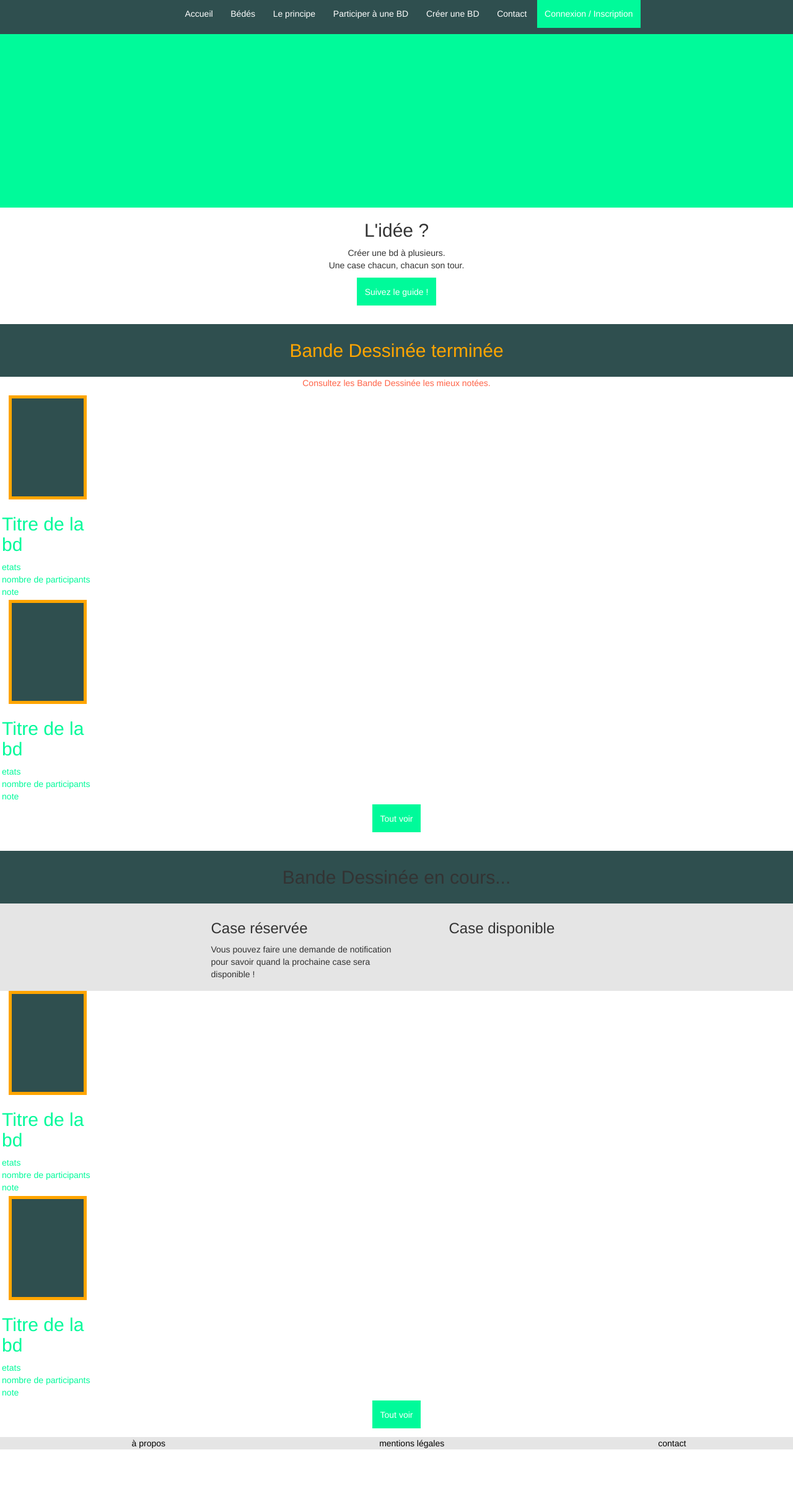
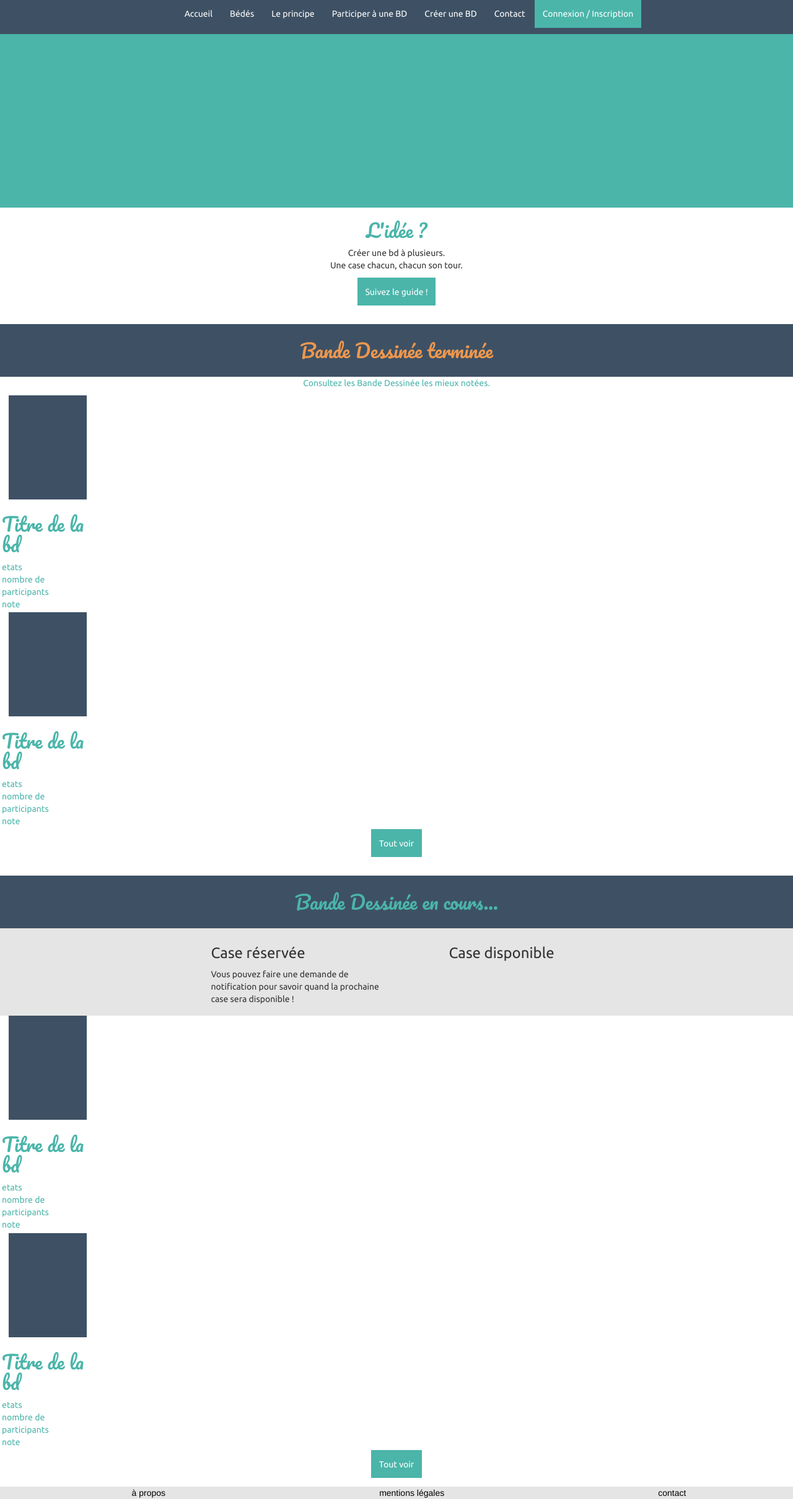
Before and after one commit to melissouille/Cadavre-Esquisse, a PHP site: page / in a window 1280 px wide. Shown: the whole page at 62% size. Before the commit the page ends 2339 px from the top, so only its background shows below. Run offline with PHP 8.4, Linux system fonts and the light colour scheme; some libraries are stand-ins or nearby versions.

Commit message:
gettext + update colors

```diff
--- /dev/null
+++ b/modeles/text.php
@@ -0,0 +1,5 @@
+<?php
+
+	$accueil = _('Accueil');
+
+?>
--- a/vues/css/button.css
+++ b/vues/css/button.css
@@ -1,16 +1,16 @@
-button.bouton_accueil {
+button.boutons{
 	display: block;
 	text-align: center;
 	margin: auto;
 	text-decoration: none;
-	background-color: #00FA9A;
+	background-color: #4bb5aa;
 	padding: 1% 1%;
 	border: none;
 }
-button.bouton_accueil a{
+button.boutons a{
 	text-decoration: none;
 	color: rgba(255,255,255,1);
 }
-button.bouton_accueil:hover {
+button.boutons:hover {
 	font-weight: bold;
 }
--- /dev/null
+++ b/vues/css/colorscodes.txt
@@ -0,0 +1,6 @@
+Codes Couleurs :
+	Bleu: #3e5164
+	Orange: #ef974d
+	Jaune: #ffd591
+	Rose: #f18693
+	Vert: #4bb5aa
--- a/vues/css/menu_style.css
+++ b/vues/css/menu_style.css
@@ -1,7 +1,8 @@
 /* MENU */
 div#menu {
-	background-color: #2F4F4F;
+	background-color: #3e5164;
 	text-align: center;
+	font-family: 'Ubuntu', sans-serif;
 }
 nav ul li {
 	display: inline-flex;
@@ -13,14 +14,23 @@ nav a {
 	text-decoration: none;
 	color: rgba(255,255,255,1);
 }
-nav li:hover {
-	border-bottom: 0.2em solid #00FA9A;
+nav a:hover {
+	text-decoration: none;
+	color: rgba(255,255,255,1);
+	border-bottom: 0.2em solid #4bb5aa;
 }
 #modal_login {
-	background-color: #00FA9A;
+	background-color: #4bb5aa;
 	padding: 1% 1%;
 }
 #modal_login:hover {
 	border: none;
 	font-weight: bold;
 }
+/* Codes Couleurs :
+	Bleu: #3e5164
+	Orange: #ef974d
+	Jaune: #ffd591
+	Rose: #f18693
+	Vert: #4bb5aa
+*/
--- a/vues/css/miniatures.css
+++ b/vues/css/miniatures.css
@@ -1,5 +1,5 @@
 article h2 {
-	color: #00FA9A;
+	color: #4bb5aa;
 	background-color: none;
 }
 article button {
@@ -17,19 +17,20 @@ article button:hover {
 	opacity: 1;
 }
 div.image {
-	border: 0.4em solid #FFA500;
+
 	width: 9em;
 	height: 12em;
-	background-color: #2F4F4F;
+	background-color: #3e5164;
 	margin: auto;
 }
+/* Si terminée = border: 0.4em solid #ffd591; */
 article {
 	width: 11em;
 	display: inline-block;
 }
 
 div.description {
-	color :#00FA9A;
+	color :#4bb5aa;
 	display: flex;
 	flex-direction: column;
 	text-align: left;
--- a/vues/css/style.css
+++ b/vues/css/style.css
@@ -5,48 +5,50 @@
 	@import url("button.css");
 	@import url("principes.css");
 	@import url("footer.css");
+/* FONTS */
+	@import url('https://fonts.googleapis.com/css?family=Pacifico');
+	@import url('https://fonts.googleapis.com/css?family=Ubuntu');
 
 html {
-	margin: auto; height: 100%; width: 100%;
+	margin: auto;
+	height: 100%; width: 100%;
 }
 body {
 	width: 100%;
 	margin: auto;
 	text-align: center;
-	display: flex;
-	flex-direction: column;
+	display: flex; flex-direction: column;
 	justify-content: center;
-}
-div.content {
-
+	font-family: 'Ubuntu', sans-serif;
 }
 .encart {
-	background-color: #00FA9A;
+	background-color: #4bb5aa;
 	height: 20em;
 }
 /* TEXT */
+	.content {
+		font-family: 'Ubuntu', sans-serif;
+	}
 	.visibilite {
 		font-style: italic;
 		font-weight: bold;
 	}
-	h2 {
-		color: #00FA9A;
+	h2.titres {
+		color: #4bb5aa;
+		font-family: 'Pacifico', cursive;
 	}
 /* PAGE ACCUEIL */
 	h2.bandeau {
-		background-color: #2F4F4F;
+		background-color: #3e5164;
 		padding: 2%;
 		margin-top: 1em;
 		margin-bottom: 0;
 	}
 	#titre_bd_terminees {
-		color: #FFA500;
-	}
-	#titre_bd_encours {
-
+		color: #ef974d;
 	}
 	section.bd_terminees p {
-		color : #FF6347;
+		color : #4bb5aa;
 	}
 	div.legendes {
 		display: flex;
@@ -64,5 +66,4 @@ div.content {
 		text-align: left;
 		width: 80%; height: 90%;
 		float: right;
-}
-/* LES COINS COLORES */
+	}
--- a/vues/includes/miniatureBD.php
+++ b/vues/includes/miniatureBD.php
@@ -9,7 +9,7 @@
 		<button><a href="#">Lire la bd</a></button> <!-- Bouton -->
 	</div>
 	<div class="description">
-			<h2>Titre de la bd</h2>
+			<h2 class="titres">Titre de la bd</h2>
 			<span>etats</span>
 			<span>nombre de participants</span>
 			<span>note</span>
@@ -23,7 +23,7 @@
 		<button><a href="#">Lire la bd</a></button> <!-- Bouton -->
 	</div>
 	<div class="description">
-			<h2>Titre de la bd</h2>
+			<h2 class="titres">Titre de la bd</h2>
 			<span>etats</span>
 			<span>nombre de participants</span>
 			<span>note</span>
--- a/vues/index.php
+++ b/vues/index.php
@@ -3,11 +3,10 @@
 	include ("../modeles/connexion_bdd.php");
 ?>
 <!DOCTYPE html>
-<html>
+<html lang="fr">
 <head>
 	<meta charset="utf-8">
 	<title>Accueil</title>
-	<script src="controles/script.js"></script>
 	<link rel="stylesheet" type="text/css" href="css/style.css">
 </head>
 <body>
@@ -17,35 +16,38 @@
 	</div>
 
 	<div class="content">
-		<section class="encart">
-			<div>
+		<section>
+			<div class="encart">
 
 			</div>
 		</section>
 
-		<section class="lidee">
-			<h2>L'idée ?</h2>
-			<p>Créer une bd à plusieurs.<br>
-			Une case chacun, chacun son tour.</p>
+		<section>
+			<div class="lidee">
+				<h2 class="titres">L'idée ?</h2>
+				<p>Créer une bd à plusieurs.<br>
+				Une case chacun, chacun son tour.</p>
 
-			<div class="guide">
-				<button class="bouton_accueil"><a href="principe.php">Suivez le guide !</a> </button>
+
+				<div class="guide">
+					<button class="boutons"><a href="principe.php">Suivez le guide !</a> </button>
+				</div>
 			</div>
 		</section>
 
 		<section class="bd_terminees">
-			<h2 class="bandeau" id="titre_bd_terminees">Bande Dessinée terminée</h2>
+			<h2 class="bandeau titres" id="titre_bd_terminees">Bande Dessinée terminée</h2>
 			<p>Consultez les Bande Dessinée les mieux notées.</p>
 
 				<?php include ("includes/miniatureBD.php"); ?>
 
-			<button class="bouton_accueil">
+			<button class="boutons">
 				<a href="#" id="voir_terminees">Tout voir</a>
 			</button>
 		</section>
 
 		<section class="bd_encours">
-			<h2 class="bandeau" id="titre_bd_encours">Bande Dessinée en cours...</h2>
+			<h2 class="bandeau titres" id="titre_bd_encours">Bande Dessinée en cours...</h2>
 			<div class="legendes">
 				<div class="bloc_case">
 					<div id="case_reservee" class="etats_case">
@@ -63,7 +65,7 @@
 
 			<?php include ("includes/miniatureBD.php"); ?>
 
-			<button class="bouton_accueil">
+			<button class="boutons">
 				<a href="#" id="voir_encours">Tout voir</a>
 			</button>
 		</section>
```
Also changed, not shown: vues/contact.php (+11 -2 lines), controles/formContact.php (added), 1 other file.
